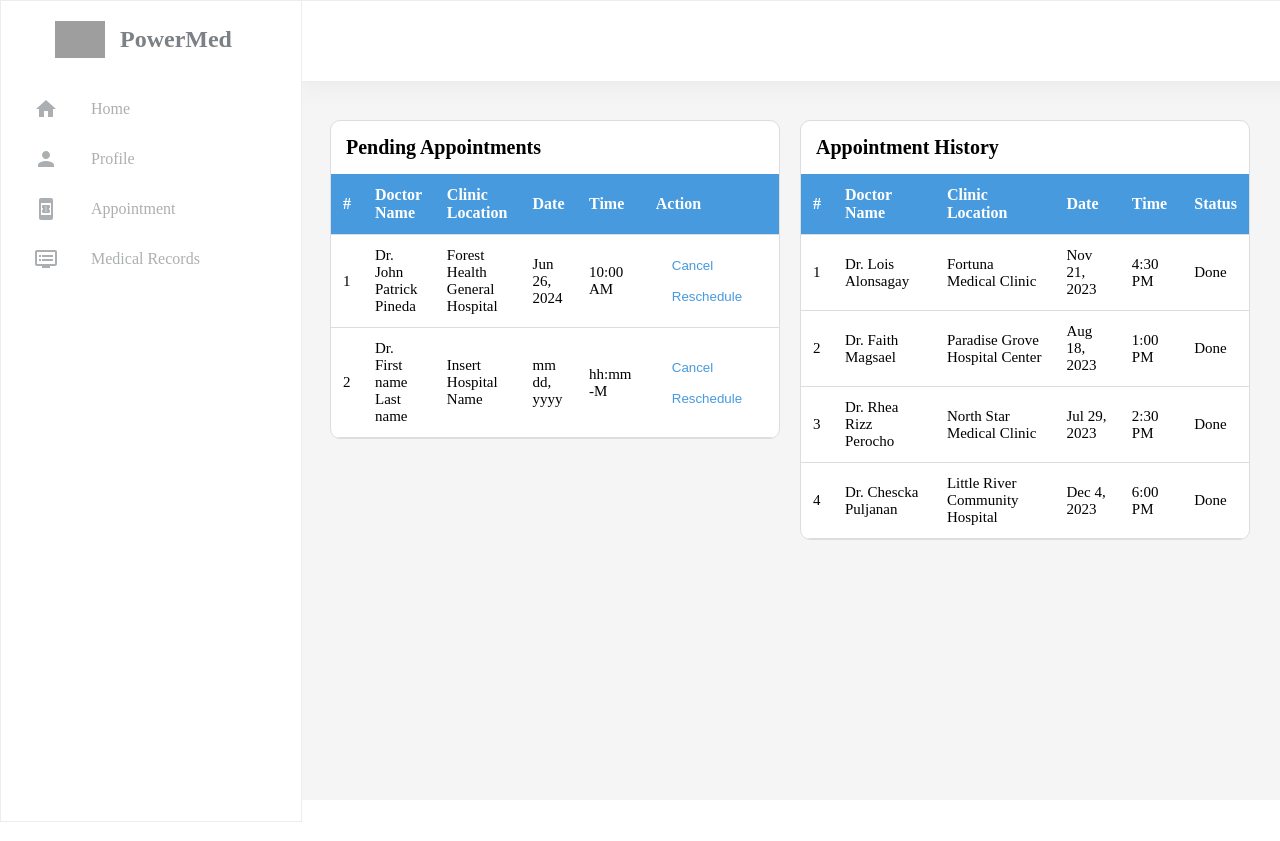
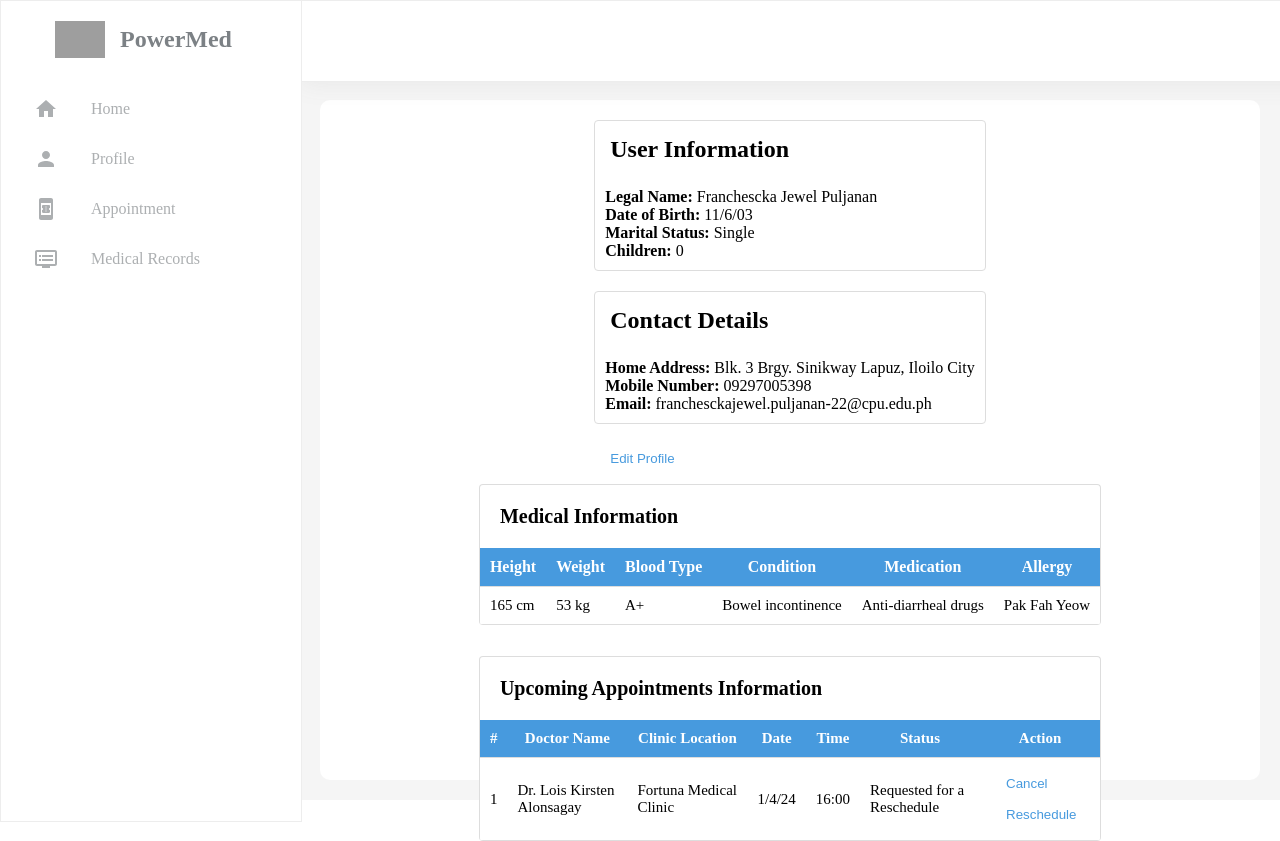
Before and after one commit to RheaRizz/Power_Pat_Girls, a React (Create React App) app in the folder patient-dashboard/: page / in a window 1280 px wide. Before the commit the page ends 800 px from the top, so only its background shows below. Built offline with nearby package versions, Linux system fonts and the light colour scheme; grey boxes are pictures that could not be loaded.

Commit message:
patient-dashboard, edit and finalized profile page

```diff
--- a/patient-dashboard/src/App.css
+++ b/patient-dashboard/src/App.css
@@ -1,5 +1,5 @@
 .App {
-  width: 100vw;
+  width: auto;
   height: 100vh;
   background-color: rgb(245, 245, 245);
   display: flex;
--- a/patient-dashboard/src/App.js
+++ b/patient-dashboard/src/App.js
@@ -9,9 +9,9 @@ import Appointment from './components/appointment-section/appointments';
 function App() {
   return (
     <div className='App'>
-			<Header />
-			<Sidebar />
-			<Appointment />
+      <Header />
+      <Sidebar />
+      <UserProfile />
     </div>
   )
 }
--- a/patient-dashboard/src/components/appointment-section/appointments.js
+++ b/patient-dashboard/src/components/appointment-section/appointments.js
@@ -39,7 +39,6 @@ function Appointment() {
       clinic: "Fortuna Medical Clinic",
       date: "Nov 21, 2023",
       time: "4:30 PM",
-      status: "Done",
     },
     {
       id: "2",
@@ -47,7 +46,6 @@ function Appointment() {
       clinic: "Paradise Grove Hospital Center",
       date: "Aug 18, 2023",
       time: "1:00 PM",
-      status: "Done",
     },
     {
       id: "3",
@@ -55,7 +53,6 @@ function Appointment() {
       clinic: "North Star Medical Clinic",
       date: "Jul 29, 2023",
       time: "2:30 PM",
-      status: "Done",
     },
     {
       id: "4",
@@ -63,7 +60,6 @@ function Appointment() {
       clinic: "Little River Community Hospital",
       date: "Dec 4, 2023",
       time: "6:00 PM",
-      status: "Done",
     },
   ]);
 
@@ -89,7 +85,7 @@ function Appointment() {
         <td>{pendingAppointments[0].date}</td>
         <td>{pendingAppointments[0].time}</td>
         <td>
-          <div className="buttons">
+          <div className="button">
             <button onClick={() => alert("Cancel")}>Cancel</button>
             <button onClick={() => alert("Reschedule")}>Reschedule</button>
           </div>
@@ -106,7 +102,6 @@ function Appointment() {
         <th>Clinic Location</th>
         <th>Date</th>
         <th>Time</th>
-        <th>Status</th>
       </tr>
     );
   };
@@ -115,7 +110,7 @@ function Appointment() {
     <div className="background-3">
       <div className="section">
         <div className="table-content-2">
-          <h2 className="header-text-3">Pending Appointments</h2>
+          <h2 className="header-text-3">Upcoming Appointments</h2>
           <TablePage
             appointments={pendingAppointments}
             renderTableHead={renderPendingAppointmentsHead}
--- a/patient-dashboard/src/components/user-profile-page/user-profile-page.css
+++ b/patient-dashboard/src/components/user-profile-page/user-profile-page.css
@@ -6,8 +6,8 @@
   background-color: white;
   padding: 20px;
   margin: 20px;
+  margin-left: 320px;
   margin-top: 100px;
-  margin-left: 320px;
   border-radius: 10px;
   display: flex;
   flex-wrap: wrap;
@@ -15,34 +15,59 @@
   font-family: 'Times New Roman', Times, serif;
 }
 
+/* First column: user info and user contact details */
+
+.user-info,
+.user-contact,
+.edit-profile-button-1,
+.medical-info {
+  margin-bottom: 5%;
+}
+
 .user-info,
 .user-contact {
   border: 1px solid #ddd;
-  border-radius: 5%;
-  padding: 5%;
-  margin-bottom: 5%;
+  border-radius: 4px;
 }
 
-.table-content-1 {
+.header-2 {
+  padding: 5px;
+}
+
+.header-text-2 {
+  margin: 10px;
+}
+
+.user-info .table-content-1,
+.user-contact .table-content-1 {
+  padding: 5px;
+  margin: 5px;
   display: flex;
   flex-direction: column;
 }
 
-.user-info-item,
-.user-contact-item {
-  margin-bottom: 10px;
+.button-container {
+  width: 50%;
 }
 
 .edit-profile-button-1 {
-  height: 40px;
-  width: 90%;
+  background-color: #479ade00;
+  color: #479ade;
+  border: none;
+  border-radius: 4px;
+  cursor: pointer;
 }
 
-/* Second Column CSS */
+.edit-profile-button-1:hover {
+  color: #306b9c;
+}
 
-/* Medical-info */
+/* Second column: user med info and upcoming appointments of user */
 
-.medical-info-container {
+.medical-info {
+  border: 1px solid #ddd;
+  border-bottom: none;
+  border-radius: 4px;
   overflow: hidden;
   background-color: white;
 }
@@ -53,10 +78,10 @@
 }
 
 .medical-info .table-content-1 {
-  border: 1px solid #ddd;
-  border-radius: 10px;
   overflow: hidden;
   background-color: white;
+  display: flex;
+  flex-direction: column;
 }
 
 .medical-info .header-text-2 {
@@ -67,9 +92,7 @@
 
 .medical-info-table th,
 .medical-info-table td {
-  padding: 12px;
-  text-align: start;
-  border-bottom: 1px solid #ddd;
+  padding: 10px;
   font-size: 15px;
   font-family: 'Times New Roman', Times, serif;
 }
@@ -79,65 +102,67 @@
   color: white;
   font-size: 16px;
   font-family: 'Times New Roman', Times, serif;
+  text-align: center;
 }
 
-/* Appointment History Table */
-
-.appointment-history .table-content-1 {
+.upcoming-appointments {
   border: 1px solid #ddd;
-  border-radius: 10px;
+  border-bottom: none;
+  border-radius: 4px;
   overflow: hidden;
   background-color: white;
-  margin-top: 20px; /* Adjust the margin top as needed */
 }
 
-.appointment-history .header-text-2 {
+.upcoming-appointments table {
+  overflow: hidden;
+  border-collapse: collapse;
+}
+
+.upcoming-appointments .table-content-1 {
+  overflow: hidden;
+  background-color: white;
+}
+
+.upcoming-appointments .header-text-2 {
   font-size: 20px;
   font-family: 'Times New Roman', Times, serif;
   margin: 15px;
 }
 
-.appointment-history table {
-  width: 100%;
-  border-collapse: collapse;
-}
-
-.appointment-history th,
-.appointment-history td {
-  padding: 12px;
-  text-align: start;
-  border-bottom: 1px solid #ddd;
+.upcoming-appointments th,
+.upcoming-appointments td {
+  padding: 10px;
   font-size: 15px;
   font-family: 'Times New Roman', Times, serif;
 }
 
-.appointment-history th {
+.upcoming-appointments th {
   background-color: #479ade;
   color: white;
-  font-size: 16px;
   font-family: 'Times New Roman', Times, serif;
+  text-align: center;
 }
 
-.appointment-history tbody tr:hover {
+.upcoming-appointments td {
+  max-width: 100px;
+}
+
+.upcoming-appointments tbody tr:hover {
   background-color: #f5f5f5;
 }
-
-/* Responsive Styling */
 
 @media screen and (max-width: 768px) {
   .background-2 {
     margin-left: 0;
   }
 
-  .user-profile-column {
+  .user-profile-column-1,
+  .user-profile-column-2 {
     width: 100%;
     margin-bottom: 20px;
   }
 
-  .user-contact,
-  .user-info,
-  .medical-info,
-  .appointment-history {
-    width: 100%;
+  .button-container {
+    width: 100%; /* Make the button container full width on small screens */
   }
 }
--- a/patient-dashboard/src/components/user-profile-page/user-profile-page.js
+++ b/patient-dashboard/src/components/user-profile-page/user-profile-page.js
@@ -8,8 +8,8 @@ import TablePage from "../appointment-section/appointment-content";
 function UserProfile() {
   const [userInfo, setUserInfo] = useState([
     {
-      name: "Franchescka Puljanan",
-      birthdate: "Nov 6, 2003",
+      name: "Franchescka Jewel Puljanan",
+      birthdate: "11/6/03",
       marital: "Single",
       children: "0"
     }
@@ -17,59 +17,41 @@ function UserProfile() {
 
   const [userContact, setUserContact] = useState([
     {
-      address: "Sinikway, Lapuz, Iloilo City",
+      address: "Blk. 3 Brgy. Sinikway Lapuz, Iloilo City",
       mobile: "09297005398",
       email: "franchesckajewel.puljanan-22@cpu.edu.ph"
     }
   ]);
 
-  const [historyAppointments, setHistoryAppointments] = useState([
-    {
-      id: "1",
-      doctor: "Dr. Lois Alonsagay",
-      clinic: "Fortuna Medical Clinic",
-      date: "Nov 21, 2023",
-      time: "4:30 PM",
-      status: "Done",
-    },
-    {
-      id: "2",
-      doctor: "Dr. Faith Magsael",
-      clinic: "Paradise Grove Hospital Center",
-      date: "Aug 18, 2023",
-      time: "1:00 PM",
-      status: "Done",
-    },
-    {
-      id: "3",
-      doctor: "Dr. Rhea Rizz Perocho",
-      clinic: "North Star Medical Clinic",
-      date: "Jul 29, 2023",
-      time: "2:30 PM",
-      status: "Done",
-    },
-    {
-      id: "4",
-      doctor: "Dr. Chescka Puljanan",
-      clinic: "Little River Community Hospital",
-      date: "Dec 4, 2023",
-      time: "6:00 PM",
-      status: "Done",
-    },
-  ]);
-
   const [userMedInfo, setUserMedInfo] = useState([
     {
-      height: "165 cm",
+      height:"165 cm",
       weight: "53 kg",
       blood: "A+",
-      condition: "None",
-      medication: "None",
-      allergy: "Pak Fah Yeow",
+      condition: "Bowel incontinence",
+      medication: "Anti-diarrheal drugs",
+      allergy: "Pak Fah Yeow"
     }
   ]);
 
-  const renderHistoryAppointmentsHead = () => {
+  const [upcomingAppointments, setUpcomingAppointments] =  useState([
+    {
+      id: "1",
+      doctor: "Dr. Lois Kirsten Alonsagay",
+      clinic: "Fortuna Medical Clinic",
+      date: "1/4/24",
+      time: "16:00",
+      status: "Requested for a Reschedule",
+      'Action': (
+        <div className="button">
+          <button onClick={() => alert("Cancel")}>Cancel</button>
+          <button onClick={() => alert("Reschedule")}>Reschedule</button>
+        </div>
+      )
+    }
+  ]);
+
+  const renderUpcomingAppointmentsHead = () => {
     return (
       <tr>
         <th>#</th>
@@ -78,48 +60,58 @@ function UserProfile() {
         <th>Date</th>
         <th>Time</th>
         <th>Status</th>
+        <th>Action</th>
       </tr>
-    );
+    )
   };
 
   return (
     <div className="background-2">
-      <div className="user-profile-column">
+      <div className="user-profile-column-1">
         <div className="user-info">
+          <div className="header-2">
+            <h2 className="header-text-2">User Information</h2>
+          </div>
           <div className="table-content-1">
-            <h2 className="header-text-2">User Information</h2>
             <InfoPage data={userInfo} />
           </div>
         </div>
         <div className="user-contact">
-        <div className="table-content-1">
+          <div className="header-2">
             <h2 className="header-text-2">Contact Details</h2>
+          </div>
+          <div className="table-content-1">
             <ContactPage data={userContact} />
           </div>
         </div>
-        <button className="edit-profile-button-1">
-          Edit Profile
-        </button>
+        <div className="button-container">
+          <button className="edit-profile-button-1" onClick={() => alert("Edit Profile")}>Edit Profile</button>
+        </div>
       </div>
-      <div className="user-profile-column">
+      {/* divider comment */}
+      <div className="user-profile-column-2">
         <div className="medical-info">
+          <div className="header-2">
+            <h2 className="header-text-2">Medical Information</h2>
+          </div>
           <div className="table-content-1">
-            <h2 className="header-text-2">Medical Information</h2>
             <MedicalPage data={userMedInfo} />
           </div>
         </div>
-        <div className="appointment-history">
+        <div className="upcoming-appointments">
+          <div className="header-2">
+            <h2 className="header-text-2">Upcoming Appointments Information</h2>
+          </div>
           <div className="table-content-1">
-            <h2 className="header-text-2">Appointment History</h2>
             <TablePage
-              appointments={historyAppointments}
-              renderTableHead={renderHistoryAppointmentsHead}
+            appointments={upcomingAppointments}
+            renderTableHead={renderUpcomingAppointmentsHead}
             />
           </div>
         </div>
       </div>
     </div>
-  );
+  )
 }
 
 export default UserProfile;
```
